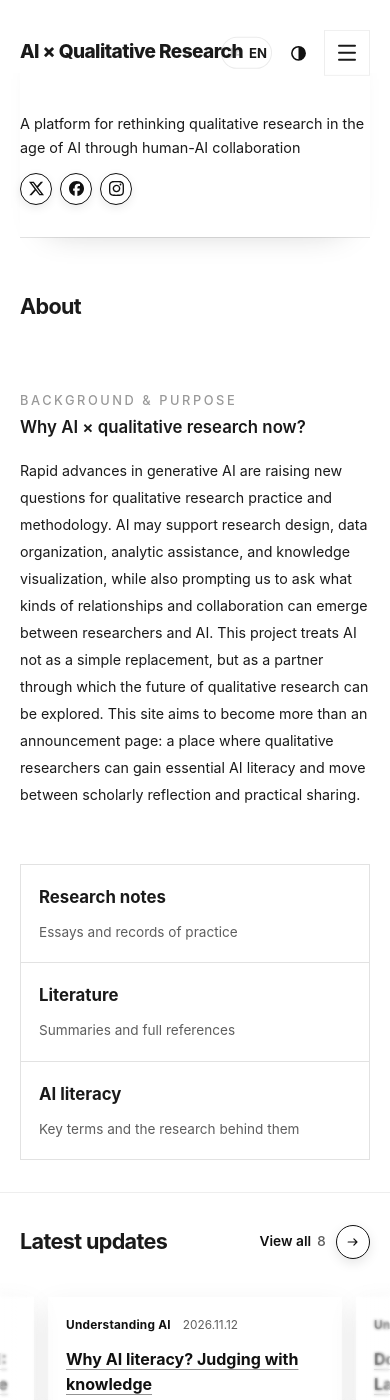
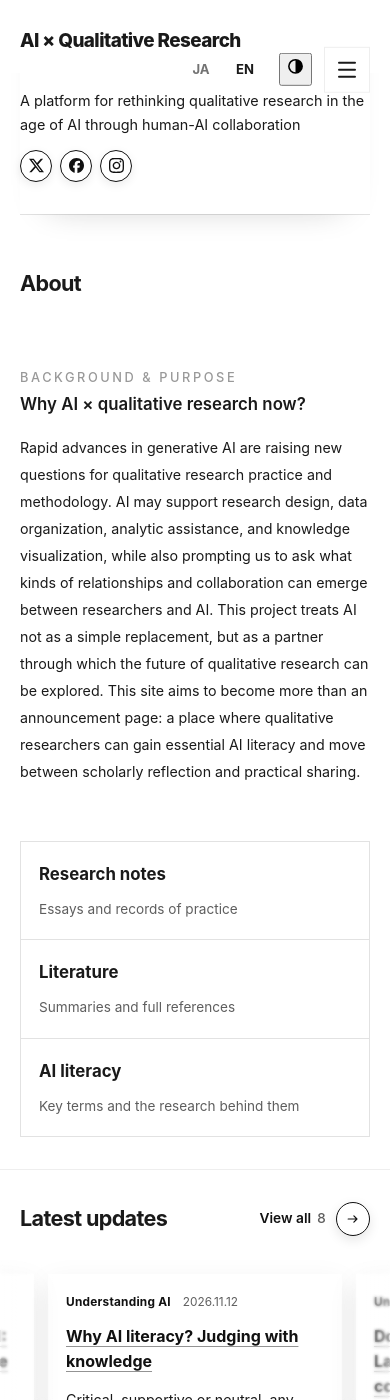
Before and after one commit to xuehaisheng/ai-qualitative-research, a Jekyll site: the page built from index.html, in a window 390 px wide and 1400 px high. Built offline with Jekyll 4.4.1, drawn with Linux system fonts in a browser that asks for light colours.

Commit message:
Fix English header spacing and large-text reflow

```diff
--- a/assets/css/reader.css
+++ b/assets/css/reader.css
@@ -316,26 +316,6 @@ html:not([lang="en"]) .lang-en { display: none !important; }
 .lang-btn { position: relative; }
 .lang-btn::after { content: ""; position: absolute; inset: -12px -3px; }
 
-/* Display settings: a small button next to JA / EN, and its panel. Nothing here changes the page until an option is on. */
-.site-header > .container { position: relative; }
-.display-toggle { position: relative; display: inline-grid; place-items: center; width: 28px; height: 28px; padding: 0; border: 0; background: none; color: #111; cursor: pointer; }
-.display-toggle::after { content: ""; position: absolute; inset: -8px -4px; }
-.display-toggle svg { display: block; }
-.display-panel { position: absolute; right: 0; top: 100%; z-index: 40; width: min(300px, 100%); padding: 18px 20px 16px; border: 1px solid var(--reader-line); background: #fff; box-shadow: var(--reader-shadow-strong); color: var(--reader-ink); font-size: .86rem; line-height: 1.6; }
-.display-title { margin: 0 0 12px; font-size: .78rem; font-weight: 700; letter-spacing: .08em; }
-.display-row { display: flex; align-items: center; justify-content: space-between; gap: 12px; margin-bottom: 10px; }
-.display-sizes { display: inline-flex; border: 1px solid #111; }
-.display-sizes button { min-width: 44px; min-height: 32px; padding: 4px 10px; border: 0; border-left: 1px solid #111; background: #fff; color: #111; font: inherit; cursor: pointer; }
-.display-sizes button:first-child { border-left: 0; }
-.display-sizes button[aria-pressed="true"] { background: #111; color: #fff; }
-.display-check { display: flex; align-items: center; gap: 10px; min-height: 36px; cursor: pointer; }
-.display-check input { flex: none; width: 18px; height: 18px; margin: 0; accent-color: #111; }
-.display-reset { min-height: 28px; margin-top: 10px; padding: 0; border: 0; background: none; color: #111; font: inherit; text-decoration: underline; text-underline-offset: 4px; cursor: pointer; }
-
-/* Text size */
-html[data-text-size="l"] { font-size: 112.5%; }
-html[data-text-size="xl"] { font-size: 125%; }
-
 /* Darker text: every grey used for text reaches at least 4.5:1 on white. */
 html[data-high-contrast] { --minimal-muted: #4d4d4d; --reader-muted: #4d4d4d; --muted: #4d4d4d; --muted-soft: #595959; }
 html[data-high-contrast] :is(.card-meta, .entry-date, .eyebrow, .eyebrow a, .updated-label, .post-nav span, .topic-nav a span, .wiki-item-en, .view-all-count, .step-en) { color: #595959 !important; }
@@ -359,3 +339,75 @@ html[data-card-buttons] .shelf-nav { display: flex; }
 .shelf-nav-btn:hover, .shelf-nav-btn:focus-visible { background: #111; color: #fff; }
 .shelf-nav-btn .link-icon { margin: 0; }
 .shelf-nav-btn.is-prev .link-icon { transform: scaleX(-1); }
+
+/* Header space follows available width and the reader's font size. */
+.site-header > .container { container: site-header / inline-size; }
+.site-header .header-shell { gap: 18px; }
+.site-header .brand { flex: 1 1 auto; min-width: 0; }
+.site-header .brand-copy strong { overflow-wrap: anywhere; }
+.site-header .desktop-nav, .site-header .header-tools { flex: 0 0 auto; }
+.site-header .header-tools { margin-left: auto; }
+.site-header .lang-switch { flex: none; padding: 0; border: 0; background: none; gap: 0 !important; }
+.site-header .lang-btn { min-height: 44px; min-width: 34px; }
+.site-header .lang-btn::after { content: none; }
+.site-header .lang-btn:not(.active) { color: #737373 !important; }
+@container site-header (max-width: 66rem) {
+  .site-header .desktop-nav { display: none !important; }
+  .site-header .menu-toggle { display: flex !important; flex: none; }
+}
+@media (max-width: 360px) {
+  .site-header .header-shell { gap: 8px; }
+  .site-header .header-tools { gap: 4px !important; }
+}
+/* Reflow instead of clipping when text grows. */
+:where(.page-heading, .post-body, .paper-item, .wiki-main, .reader-note, .footer-shell) { min-width: 0; overflow-wrap: anywhere; }
+.section-heading.with-action, .home-page .section-heading.with-action { flex-wrap: wrap; }
+.view-all, .reader-link { white-space: normal; }
+html[data-large-text] .site-header { position: relative !important; }
+html[data-large-text] .site-header .brand-copy strong { white-space: normal !important; }
+html[data-large-text] .reader-entries, html[data-large-text] .reader-note-grid { grid-template-columns: minmax(0, 1fr); }
+html[data-large-text] .reading-layout { display: flex; flex-direction: column; }
+html[data-large-text] .reading-toc { position: static; max-height: none; width: 100%; }
+html[data-large-text] .home-page .shelf-track > .card { height: auto !important; min-height: var(--card-h, 400px); }
+html[data-large-text] .home-page .shelf-track > .card :is(h3, p) { display: block; -webkit-line-clamp: unset !important; max-height: none !important; overflow: visible; overflow-wrap: anywhere; }
+html[data-large-text] .home-page .hero-main { grid-template-columns: minmax(0, 1fr); }
+html[data-large-text] .home-page .hero-main .hero-share { justify-self: start; }
+html[data-large-text] .reading-steps { grid-template-columns: minmax(0, 1fr); }
+html[data-large-text] .site-footer .footer-shell { grid-template-columns: minmax(0, 1fr); }
+html[data-large-text] .site-footer .footer-share { grid-column: 1; grid-row: auto; justify-self: start; }
+/* The system's contrast choice also removes decorative haze from text. */
+html[data-high-contrast] { --reader-line: #767676; --minimal-line: #767676; }
+html[data-high-contrast] :is(.shelf-viewport, .card-shelf) { mask-image: none !important; -webkit-mask-image: none !important; }
+html[data-high-contrast] .shelf-track > .card { filter: none !important; opacity: 1 !important; border: 1px solid currentColor !important; }
+html[data-reduce-transparency] :is(.glass-panel, .glass-card, .site-header) { background: #fff !important; backdrop-filter: none !important; -webkit-backdrop-filter: none !important; }
+html[data-reduce-motion] *, html[data-reduce-motion] *::before, html[data-reduce-motion] *::after { animation: none !important; scroll-behavior: auto !important; }
+@media (prefers-contrast: more) {
+  :root { --reader-muted: #4d4d4d; --minimal-muted: #4d4d4d; --reader-line: #767676; }
+}
+@media (forced-colors: active) {
+  :is(.glass-panel, .glass-card, .site-header) { background: Canvas !important; backdrop-filter: none !important; }
+  .shelf-track > .card { border: 1px solid CanvasText !important; }
+  :is(a, button, input, select):focus-visible { outline: 2px solid Highlight !important; }
+  .lang-btn.active { text-decoration: underline; }
+}
+.site-header .lang-btn { min-width: 44px; padding: 0 .25rem !important; }
+html[data-large-text] .site-header .header-shell { flex-wrap: wrap; padding-block: 12px !important; gap: 4px; }
+html[data-large-text] .site-header .brand { flex-basis: 100%; }
+html[data-large-text] .site-header .header-tools { margin-left: auto; }
+html[data-large-text] .hero-main h1 { overflow-wrap: anywhere; }
+html[data-large-text] .entry-item { min-width: 0; overflow-wrap: anywhere; }
+html[data-large-text] .site-footer .footer-links { grid-column: 1; grid-row: auto; justify-self: start; }
+html[data-large-text] .entry-item { grid-template-columns: minmax(0,1fr) !important; grid-template-areas: 'date' 'title' 'place' 'summary' 'link' !important; }
+html[data-large-text] .site-footer .footer-shell { grid-template-columns: minmax(0,1fr) !important; }
+.reader-field { min-width: 0; max-width: 100%; }
+.reader-field :is(input, select) { width: 100%; min-width: 0; max-width: 100%; }
+@media (max-width: 600px) {
+  html[lang="en"] .site-header .header-shell { flex-wrap: wrap; padding-block: 10px !important; gap: 4px; }
+  html[lang="en"] .site-header .brand { flex-basis: 100%; }
+  html[lang="en"] .site-header .brand-copy strong { white-space: normal !important; line-height: 1.35; }
+}
+html[data-high-contrast] .card-shelf::before, html[data-high-contrast] .card-shelf::after,
+html[data-reduce-transparency] .card-shelf::before, html[data-reduce-transparency] .card-shelf::after { content: none !important; }
+@media (forced-colors: active) {
+  .menu-toggle span { background: ButtonText !important; forced-color-adjust: none; }
+}
```
